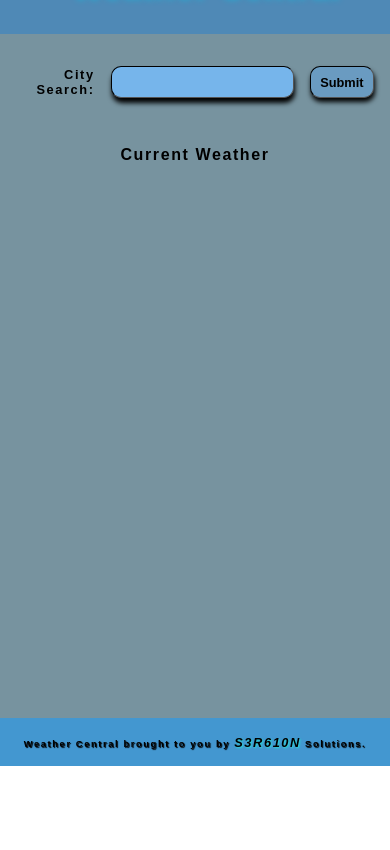
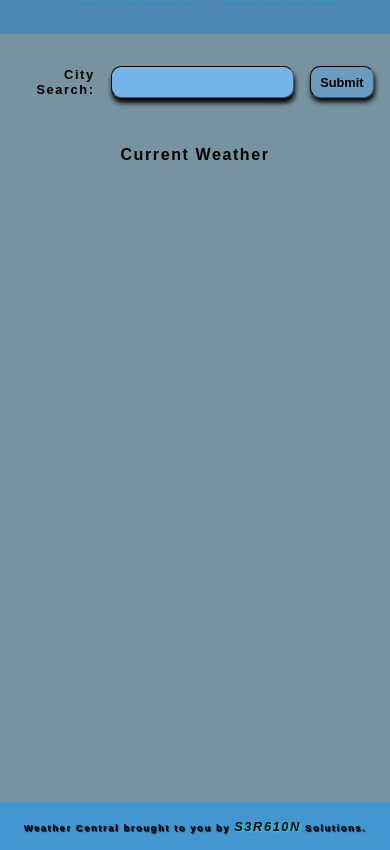
Before and after one commit to S3R610P3NAJR/weather-central-2.0, a plain HTML site: page index.html in a window 390 px wide. Shown: the part 78-928 px from the top of the page. Before the commit the page ends 844 px from the top, so only its background shows below. Drawn offline with Linux system fonts and the light colour scheme.

Commit message:
added 110dvh to mobile

```diff
--- a/style.css
+++ b/style.css
@@ -4,7 +4,6 @@
 
 body {
    min-height: 100dvh;
-   height: 100dvh;
    font-family: Arial;
    margin: 0;
    padding: 0;
@@ -177,6 +176,10 @@ footer {
 
 @media screen and (max-width: 726px) {
 
+   body{
+      height: 110dvh;
+   }
+
    header {
       font-size: 1.5rem;
    }
```
